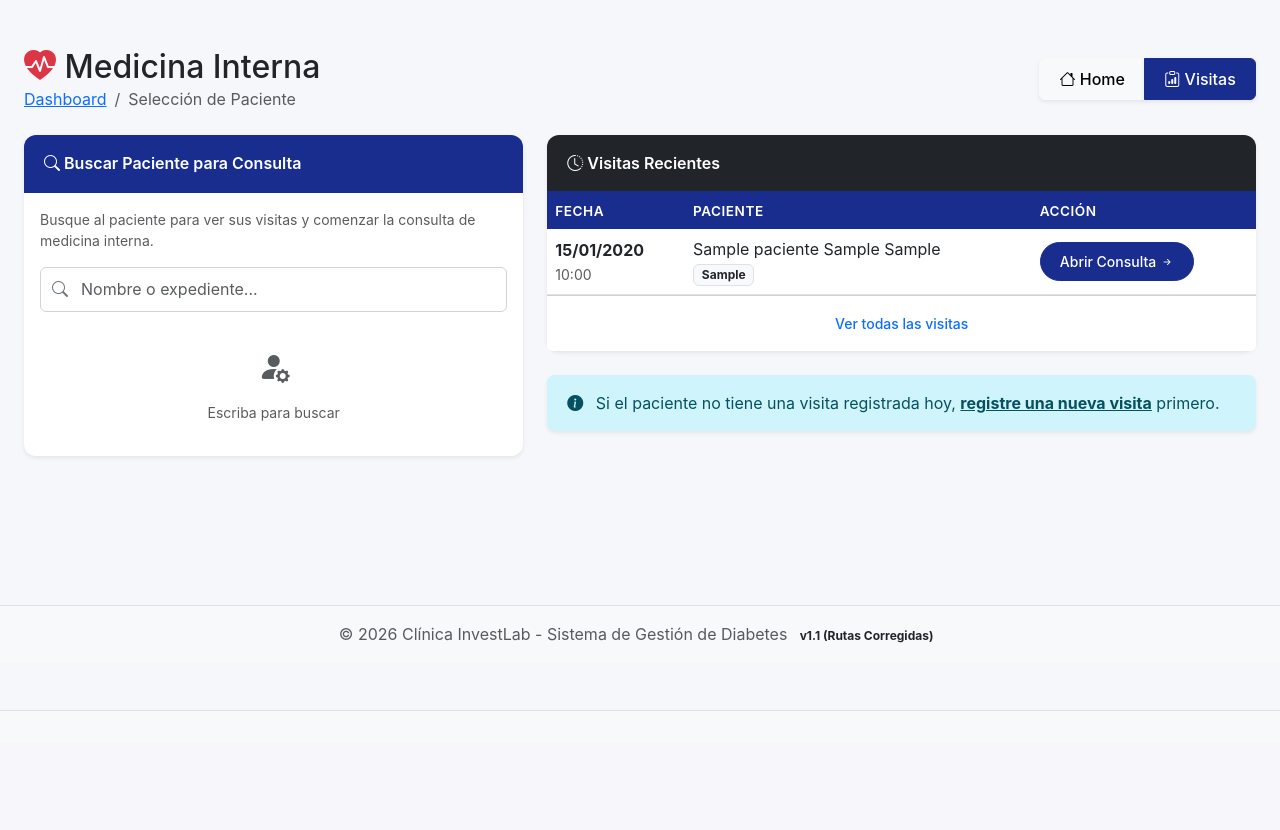
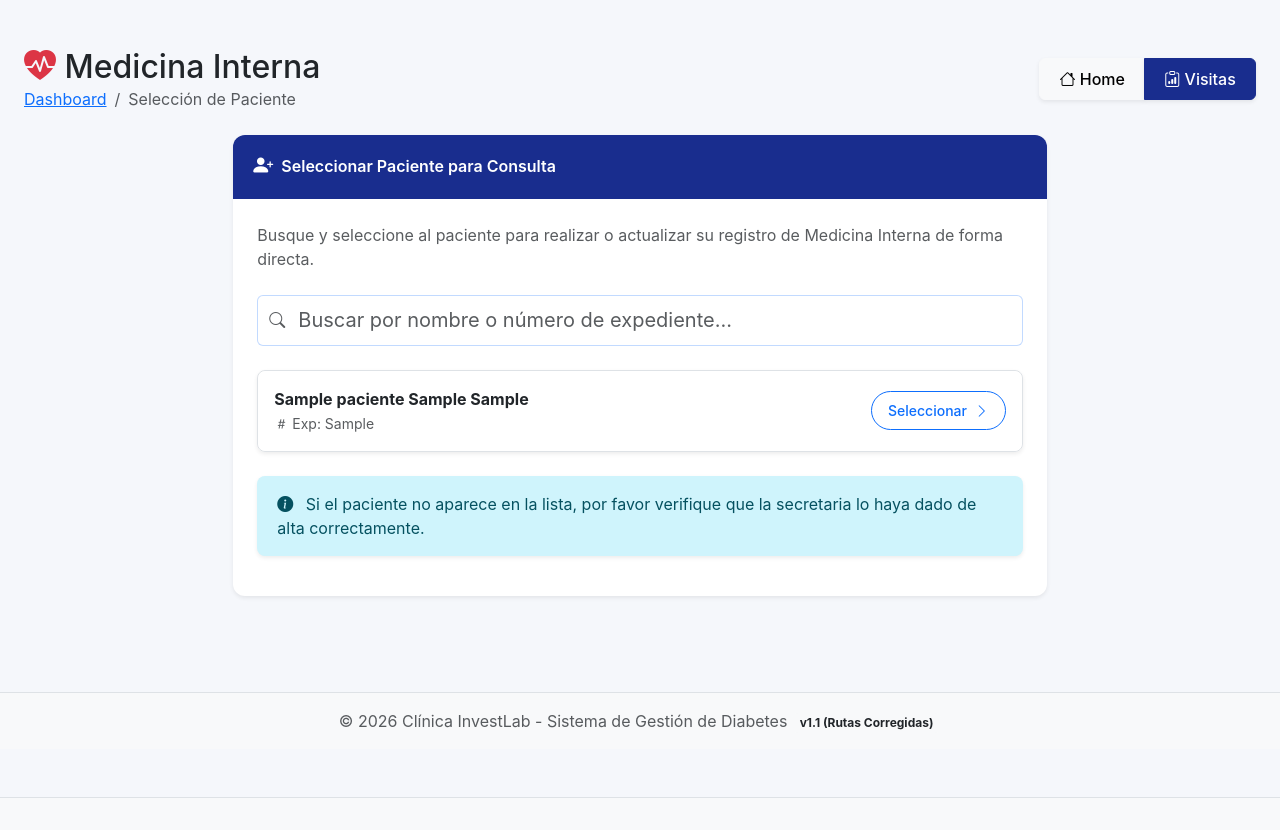
Before and after one commit to medina123421/clinicaCIAD, a PHP site: the page made by app/views/especialidades/medicina_interna.php in a window 1280 px wide. Shown: the part 57-887 px from the top of the page. Before the commit the page ends 768 px from the top, so only its background shows below. Run offline with PHP 8.4, Linux system fonts and the light colour scheme; the visitor is signed in with stand-in values (Sample User, id 1); tables that the repository leaves empty hold one stand-in row (values such as "Sample post").

Commit message:
Relacionado Medicina Interna directamente con Pacientes (Desacoplado de Visitas)

```diff
--- a/app/models/MedicinaInterna.php
+++ b/app/models/MedicinaInterna.php
@@ -14,16 +14,41 @@ class MedicinaInterna
         $this->conn = $db;
     }
 
-    /**
-     * Obtener consulta por ID de visita
-     * @param int $id_visita
-     * @return array|false
-     */
     public function obtenerPorVisita($id_visita)
     {
         $query = "SELECT * FROM " . $this->table_name . " WHERE id_visita = :id_visita LIMIT 1";
         $stmt = $this->conn->prepare($query);
         $stmt->bindParam(':id_visita', $id_visita, PDO::PARAM_INT);
+        $stmt->execute();
+
+        return $stmt->fetch(PDO::FETCH_ASSOC);
+    }
+
+    /**
+     * Obtener última consulta por ID de paciente
+     * @param int $id_paciente
+     * @return array|false
+     */
+    public function obtenerPorPaciente($id_paciente)
+    {
+        $query = "SELECT * FROM " . $this->table_name . " WHERE id_paciente = :id_paciente ORDER BY fecha_registro DESC LIMIT 1";
+        $stmt = $this->conn->prepare($query);
+        $stmt->bindParam(':id_paciente', $id_paciente, PDO::PARAM_INT);
+        $stmt->execute();
+
+        return $stmt->fetch(PDO::FETCH_ASSOC);
+    }
+
+    /**
+     * Obtener consulta específica por ID
+     * @param int $id_medicina_interna
+     * @return array|false
+     */
+    public function obtenerPorId($id_medicina_interna)
+    {
+        $query = "SELECT * FROM " . $this->table_name . " WHERE id_medicina_interna = :id LIMIT 1";
+        $stmt = $this->conn->prepare($query);
+        $stmt->bindParam(':id', $id_medicina_interna, PDO::PARAM_INT);
         $stmt->execute();
 
         return $stmt->fetch(PDO::FETCH_ASSOC);
@@ -36,11 +61,21 @@ class MedicinaInterna
      */
     public function guardar($datos)
     {
-        $existing = $this->obtenerPorVisita($datos['id_visita']);
+        // Si hay un ID de medicina interna específico, es una actualización
+        $id_medicina_interna = $datos['id_medicina_interna'] ?? null;
+        $existing = null;
 
-        // Lista completa de campos físicos (incluyendo la actualización masiva)
+        if ($id_medicina_interna) {
+            $existing = $this->obtenerPorId($id_medicina_interna);
+        } elseif (!empty($datos['id_visita'])) {
+            $existing = $this->obtenerPorVisita($datos['id_visita']);
+        }
+
+        // Lista completa de campos
         $fields = [
+            'id_paciente',
             'id_visita',
+            'fecha_registro',
             'tipo_diabetes',
             'anio_diagnostico',
             'ultima_hba1c',
@@ -252,7 +287,8 @@ class MedicinaInterna
                     continue;
                 $set_parts[] = "$key = :$key";
             }
-            $query = "UPDATE " . $this->table_name . " SET " . implode(', ', $set_parts) . " WHERE id_visita = :id_visita";
+            $query = "UPDATE " . $this->table_name . " SET " . implode(', ', $set_parts) . " WHERE id_medicina_interna = :id_medicina_interna";
+            $data_to_bind['id_medicina_interna'] = $existing['id_medicina_interna'];
         } else {
             $cols = implode(', ', array_keys($data_to_bind));
             $params = ':' . implode(', :', array_keys($data_to_bind));
--- a/app/views/especialidades/medicina_interna.php
+++ b/app/views/especialidades/medicina_interna.php
@@ -11,6 +11,7 @@ require_once '../../models/Visita.php';
 require_once '../../models/Paciente.php';
 
 $id_visita = $_GET['id_visita'] ?? null;
+$id_paciente = $_GET['id_paciente'] ?? null;
 $message = '';
 $message_type = '';
 
@@ -46,20 +47,28 @@ if ($id_visita) {
     $datos = $medicinaInterna->obtenerPorVisita($id_visita) ?: [];
     $visita = $visitaModel->obtenerPorId($id_visita);
     if ($visita) {
-        $paciente = $pacienteModel->obtenerPorId($visita['id_paciente']);
+        $id_paciente = $visita['id_paciente'];
     }
-} else {
-    // Si no hay visita, obtener visitas recientes para mostrar una lista de selección
-    $query_recent = "SELECT v.*,
-                    CONCAT(p.nombre, ' ', p.apellido_paterno, ' ', IFNULL(p.apellido_materno, '')) as paciente_nombre,
-                    p.numero_expediente
-                    FROM visitas v
-                    JOIN pacientes p ON v.id_paciente = p.id_paciente
-                    ORDER BY v.fecha_visita DESC
-                    LIMIT 10";
-    $stmt_recent = $db->prepare($query_recent);
-    $stmt_recent->execute();
-    $visitas_recientes = $stmt_recent->fetchAll(PDO::FETCH_ASSOC);
+}
+
+if ($id_paciente) {
+    $paciente = $pacienteModel->obtenerPorId($id_paciente);
+    // Si no cargamos datos por visita, intentamos cargar los últimos datos del paciente para pre-poblar o editar
+    if (empty($datos)) {
+        $datos = $medicinaInterna->obtenerPorPaciente($id_paciente) ?: [];
+    }
+}
+
+if (!$id_visita && !$id_paciente) {
+    // Si no hay visita ni paciente, obtener todos los pacientes activos para selección
+    $query_pacientes = "SELECT id_paciente, numero_expediente,
+                        CONCAT(nombre, ' ', apellido_paterno, ' ', IFNULL(apellido_materno, '')) as nombre_completo
+                        FROM pacientes
+                        WHERE activo = 1
+                        ORDER BY nombre ASC";
+    $stmt_pacientes = $db->prepare($query_pacientes);
+    $stmt_pacientes->execute();
+    $lista_pacientes = $stmt_pacientes->fetchAll(PDO::FETCH_ASSOC);
 }
 
 $page_title = 'Consulta Medicina Interna';
@@ -219,95 +228,69 @@ include '../../includes/header.php';
         </div>
     <?php endif; ?>
 
-    <?php if (!$id_visita): ?>
-        <div class="row">
-            <div class="col-md-5">
+    <?php if (!$id_visita && !$id_paciente): ?>
+        <div class="row justify-content-center">
+            <div class="col-md-8">
                 <div class="card border-0 shadow-sm mb-4">
-                    <div class="card-header bg-primary text-white">
-                        <i class="bi bi-search"></i> Buscar Paciente para Consulta
+                    <div class="card-header bg-primary text-white d-flex align-items-center">
+                        <i class="bi bi-person-plus-fill me-2 fs-5"></i>
+                        <span>Seleccionar Paciente para Consulta</span>
                     </div>
-                    <div class="card-body">
-                        <p class="text-muted small">Busque al paciente para ver sus visitas y comenzar la consulta de
-                            medicina interna.</p>
-                        <div class="search-box mb-3">
-                            <i class="bi bi-search"></i>
-                            <input type="text" class="form-control" id="patientSearchInput"
-                                placeholder="Nombre o expediente...">
+                    <div class="card-body p-4">
+                        <p class="text-muted mb-4">Busque y seleccione al paciente para realizar o actualizar su registro de Medicina Interna de forma directa.</p>
+                        <div class="search-box mb-4">
+                            <i class="bi bi-search text-muted"></i>
+                            <input type="text" class="form-control form-control-lg border-primary border-opacity-25"
+                                   id="patientSelectionInput" placeholder="Buscar por nombre o número de expediente...">
                         </div>
-                        <div id="patientSearchResults" class="list-group list-group-flush"
-                            style="max-height: 300px; overflow-y: auto;">
-                            <!-- AJAX results here -->
-                            <div class="text-center py-3 text-muted">
-                                <i class="bi bi-person-fill-gear fs-2 d-block mb-2"></i>
-                                <small>Escriba para buscar</small>
-                            </div>
+
+                        <div id="patientSelectionList" class="list-group list-group-flush shadow-sm rounded-3 border" style="max-height: 400px; overflow-y: auto;">
+                            <?php foreach ($lista_pacientes as $p): ?>
+                                <a href="?id_paciente=<?= $p['id_paciente'] ?>"
+                                   class="list-group-item list-group-item-action d-flex justify-content-between align-items-center py-3 patient-item"
+                                   data-search="<?= strtolower($p['nombre_completo'] . ' ' . $p['numero_expediente']) ?>">
+                                    <div>
+                                        <div class="fw-bold fs-6"><?= htmlspecialchars($p['nombre_completo']) ?></div>
+                                        <small class="text-muted"><i class="bi bi-hash"></i> Exp: <?= htmlspecialchars($p['numero_expediente']) ?></small>
+                                    </div>
+                                    <span class="btn btn-outline-primary btn-sm rounded-pill px-3">
+                                        Seleccionar <i class="bi bi-chevron-right ms-1"></i>
+                                    </span>
+                                </a>
+                            <?php endforeach; ?>
+                        </div>
+
+                        <div class="alert alert-info mt-4 border-0 shadow-sm">
+                            <i class="bi bi-info-circle-fill me-2"></i>
+                            Si el paciente no aparece en la lista, por favor verifique que la secretaria lo haya dado de alta correctamente.
                         </div>
                     </div>
                 </div>
             </div>
-            <div class="col-md-7">
-                <div class="card border-0 shadow-sm">
-                    <div class="card-header bg-dark text-white">
-                        <i class="bi bi-clock-history"></i> Visitas Recientes
-                    </div>
-                    <div class="card-body p-0">
-                        <div class="table-responsive">
-                            <table class="table table-hover mb-0 align-middle">
-                                <thead class="table-light">
-                                    <tr>
-                                        <th>Fecha</th>
-                                        <th>Paciente</th>
-                                        <th>Acción</th>
-                                    </tr>
-                                </thead>
-                                <tbody>
-                                    <?php if (count($visitas_recientes) > 0): ?>
-                                        <?php foreach ($visitas_recientes as $v): ?>
-                                            <tr>
-                                                <td>
-                                                    <div class="fw-bold"><?= date('d/m/Y', strtotime($v['fecha_visita'])) ?></div>
-                                                    <small
-                                                        class="text-muted"><?= date('H:i', strtotime($v['fecha_visita'])) ?></small>
-                                                </td>
-                                                <td>
-                                                    <div><?= htmlspecialchars($v['paciente_nombre']) ?></div>
-                                                    <small
-                                                        class="badge bg-light text-dark border"><?= htmlspecialchars($v['numero_expediente']) ?></small>
-                                                </td>
-                                                <td>
-                                                    <a href="?id_visita=<?= $v['id_visita'] ?>"
-                                                        class="btn btn-primary btn-sm rounded-pill">
-                                                        Abrir Consulta <i class="bi bi-arrow-right-short"></i>
-                                                    </a>
-                                                </td>
-                                            </tr>
-                                        <?php endforeach; ?>
-                                    <?php else: ?>
-                                        <tr>
-                                            <td colspan="3" class="text-center py-4 text-muted">No hay visitas recientes</td>
-                                        </tr>
-                                    <?php endif; ?>
-                                </tbody>
-                            </table>
-                        </div>
-                    </div>
-                    <div class="card-footer bg-white text-center">
-                        <a href="../visitas/lista.php" class="btn btn-link btn-sm text-decoration-none">Ver todas las
-                            visitas</a>
-                    </div>
-                </div>
+        </div>
 
-                <div class="alert alert-info mt-4 border-0 shadow-sm">
-                    <i class="bi bi-info-circle-fill me-2"></i>
-                    Si el paciente no tiene una visita registrada hoy, <a href="../visitas/nueva.php"
-                        class="alert-link">registre una nueva visita</a> primero.
-                </div>
-            </div>
-        </div>
+        <script>
+            document.getElementById('patientSelectionInput').addEventListener('input', function() {
+                const search = this.value.toLowerCase();
+                const items = document.querySelectorAll('.patient-item');
+                items.forEach(item => {
+                    const text = item.getAttribute('data-search');
+                    if (text.includes(search)) {
+                        item.classList.remove('d-none');
+                        item.classList.add('d-flex');
+                    } else {
+                        item.classList.add('d-none');
+                        item.classList.remove('d-flex');
+                    }
+                });
+            });
+        </script>
     <?php else: ?>
 
         <form method="POST" id="formMedicinaInterna">
+            <input type="hidden" name="id_paciente" value="<?= $id_paciente ?>">
             <input type="hidden" name="id_visita" value="<?= $id_visita ?>">
+            <input type="hidden" name="id_medicina_interna" value="<?= $datos['id_medicina_interna'] ?? '' ?>">
             <input type="hidden" name="save_consulta" value="1">
 
             <!-- TABS NAVIGATION -->
```
Also changed, not shown: app/migrations/add_paciente_to_medicina_interna.sql (added, +17 -0 lines).
